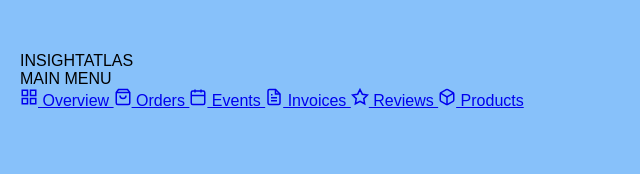
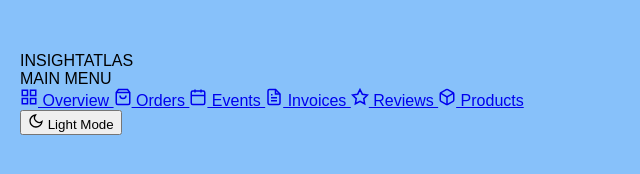
Before and after one commit to vanshikasoni22/Insight-Atlas, a plain HTML site: page Index.html in a window 1280 px wide. Shown: the whole page, without its empty margins (0-640 px from the left). Drawn offline with nearby package versions, Linux system fonts and the light colour scheme.

Commit message:
side footer

```diff
--- a/Index.html
+++ b/Index.html
@@ -53,3 +53,12 @@
         Products
       </a>
     </nav>
+
+        <div class="sidebar-footer">
+      <button class="theme-toggle" id="themeToggle" onclick="toggleTheme()">
+        <svg id="theme-icon-moon" width="16" height="16" viewBox="0 0 24 24" fill="none" stroke="currentColor" stroke-width="2"><path d="M21 12.79A9 9 0 1111.21 3 7 7 0 0021 12.79z"/></svg>
+        <svg id="theme-icon-sun" width="16" height="16" viewBox="0 0 24 24" fill="none" stroke="currentColor" stroke-width="2" style="display:none"><circle cx="12" cy="12" r="5"/><line x1="12" y1="1" x2="12" y2="3"/><line x1="12" y1="21" x2="12" y2="23"/><line x1="4.22" y1="4.22" x2="5.64" y2="5.64"/><line x1="18.36" y1="18.36" x2="19.78" y2="19.78"/><line x1="1" y1="12" x2="3" y2="12"/><line x1="21" y1="12" x2="23" y2="12"/><line x1="4.22" y1="19.78" x2="5.64" y2="18.36"/><line x1="18.36" y1="5.64" x2="19.78" y2="4.22"/></svg>
+        <span id="theme-label">Light Mode</span>
+      </button>
+    </div>
+  </aside>
```
